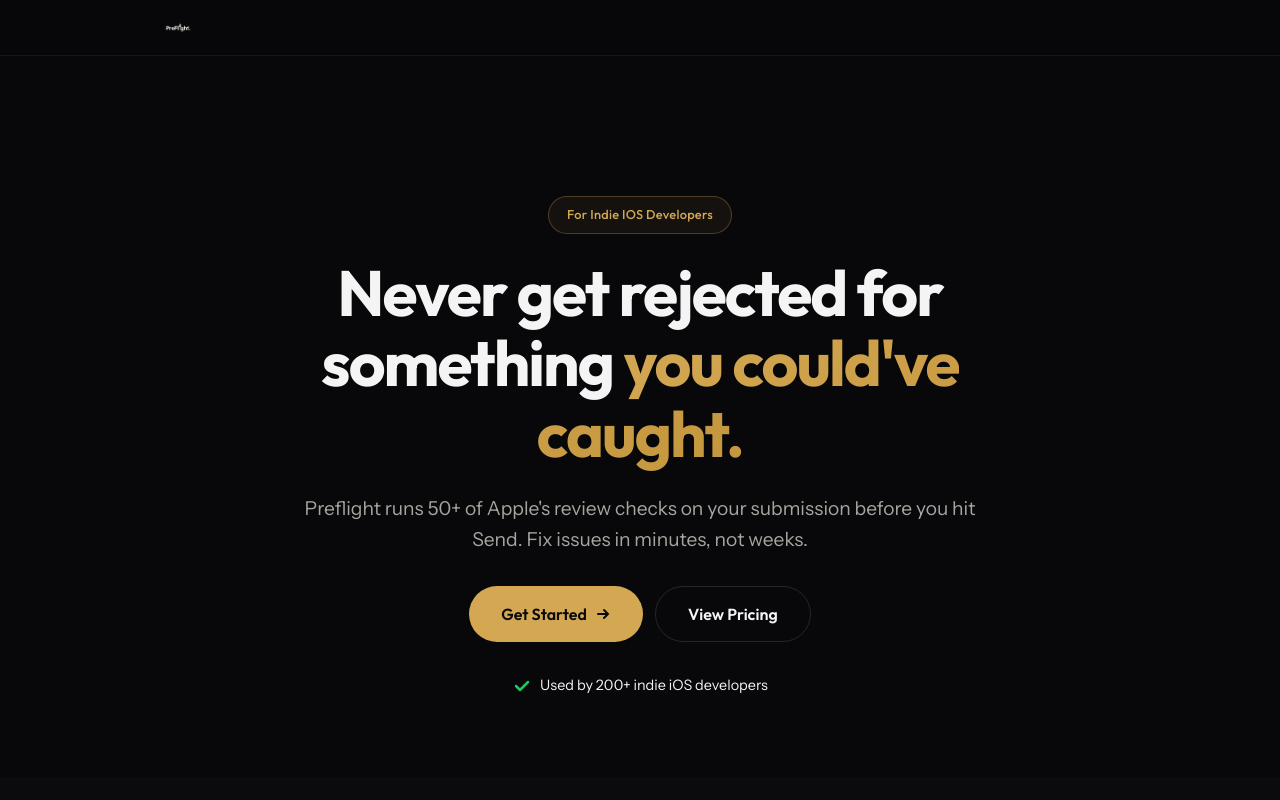
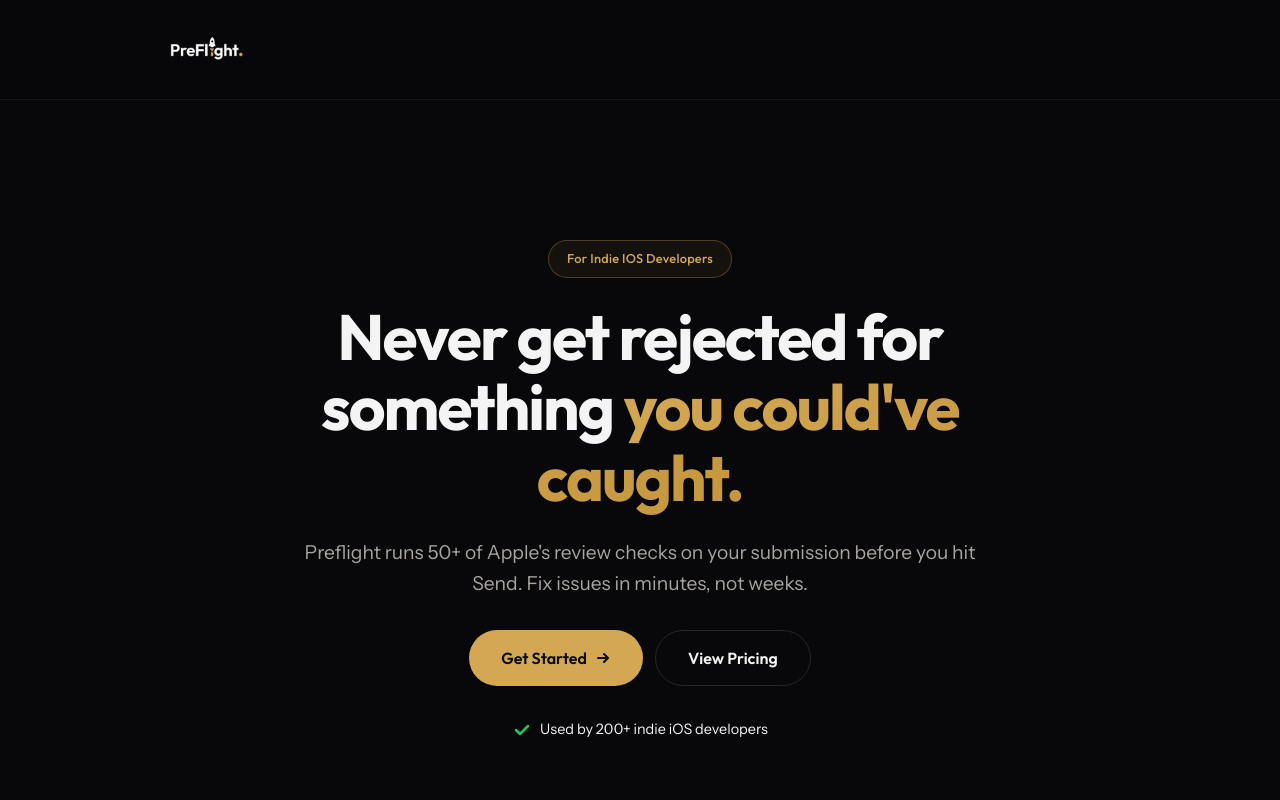
Before and after one commit to tszaks/Preflight, a SvelteKit app: page / in a window 1280 px wide. Shown: the top 800 px of the page. Built offline with nearby package versions, Linux system fonts and the light colour scheme; no server answers.

Commit message:
fix: bigger logo (84px) + taller nav

```diff
--- a/src/routes/+layout.svelte
+++ b/src/routes/+layout.svelte
@@ -80,7 +80,7 @@
 		left: 0;
 		right: 0;
 		z-index: 100;
-		height: 56px;
+		height: 100px;
 		display: flex;
 		align-items: center;
 		background: rgba(8, 8, 10, 0.92);
@@ -107,7 +107,7 @@
 	}
 
 	.logo-img {
-		height: 28px;
+		height: 84px;
 		width: auto;
 	}
 
@@ -170,7 +170,7 @@
 	}
 
 	.app-shell {
-		padding-top: 56px;
+		padding-top: 100px;
 		min-height: 100vh;
 	}
 
```
